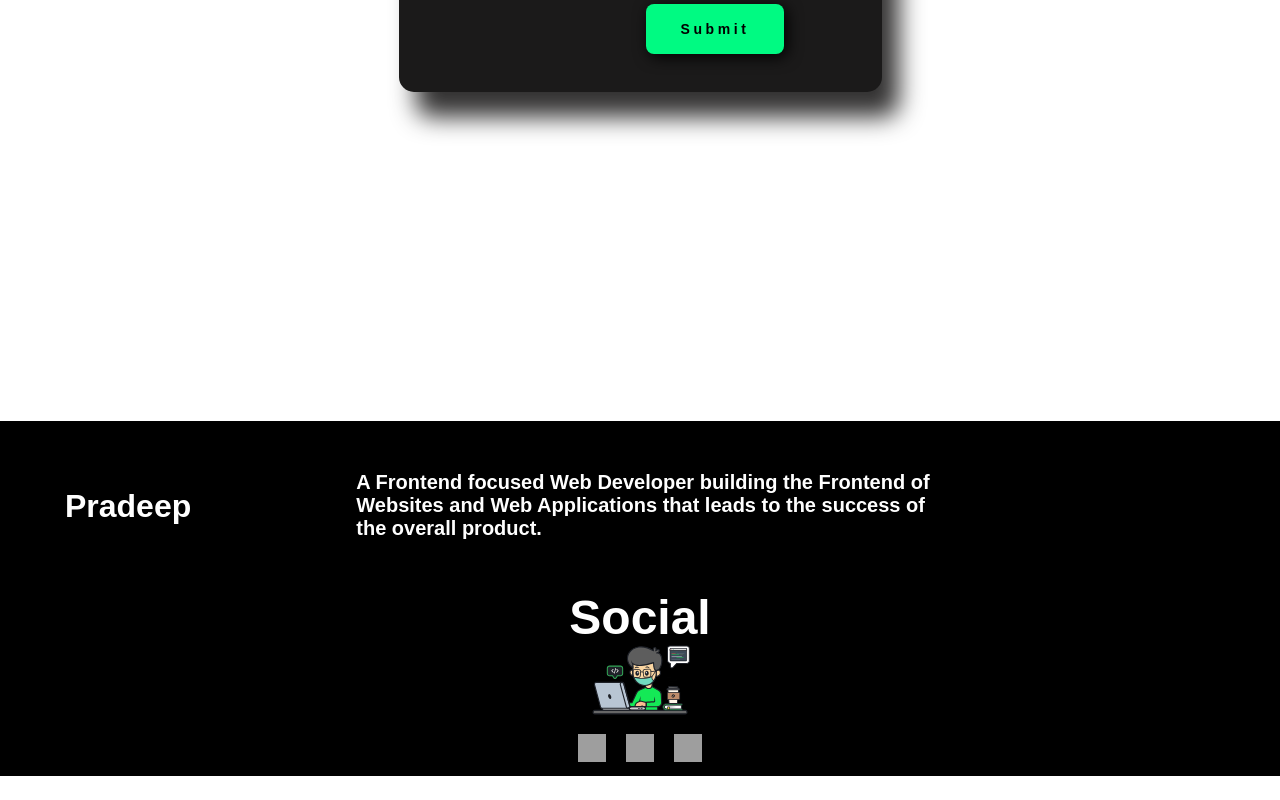
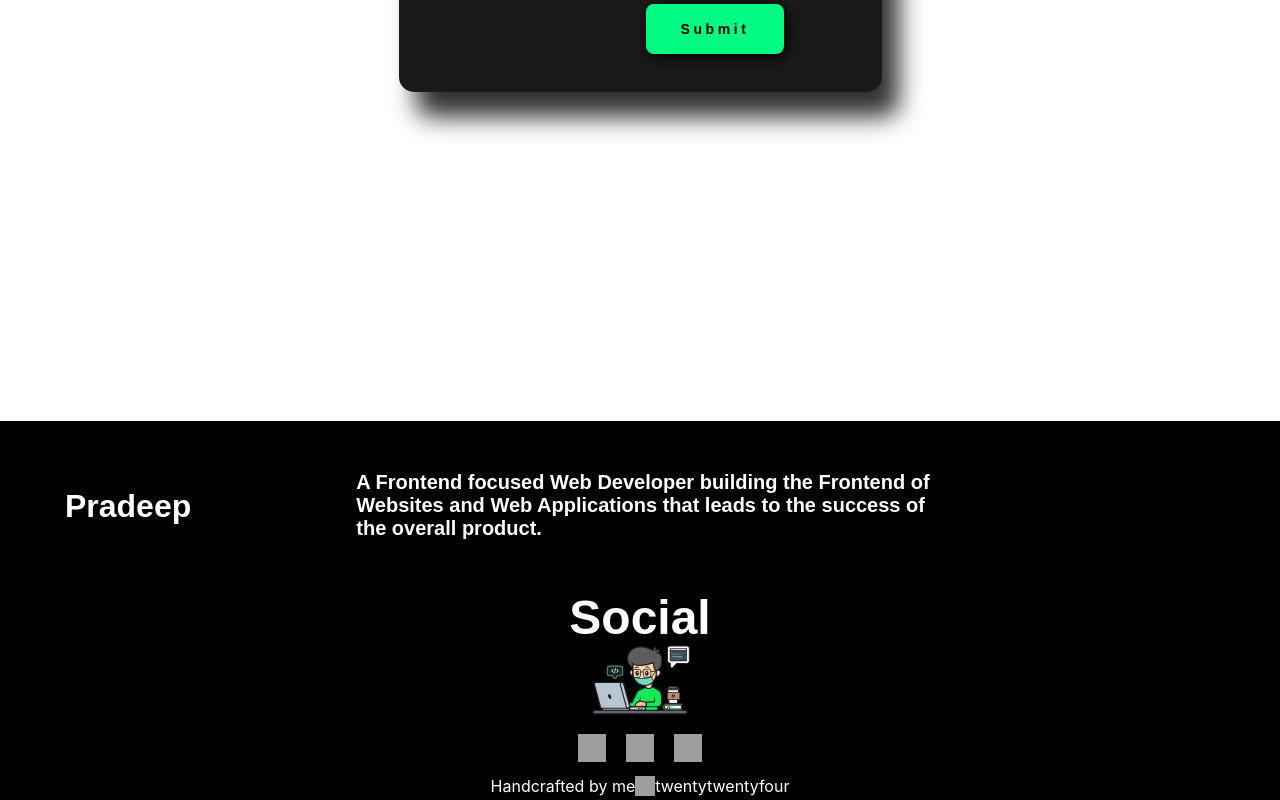
Before and after one commit to pradeep-08/pradeep-dev, a React (Create React App) app: page / in a window 1280 px wide. Shown: the part 6068-6868 px from the top of the page. Before the commit the page ends 6844 px from the top, so only its background shows below. Built offline with nearby package versions, Linux system fonts and the light colour scheme; grey boxes are pictures that could not be loaded; a web font is replaced by a local one.

Commit message:
END bugs

```diff
--- a/src/assets/componets/end.js
+++ b/src/assets/componets/end.js
@@ -27,7 +27,10 @@ function End() {
                 <img className='email-icon' onClick={() => openInNewTab('https://github.com/pradeep-08')}  width="28" height="28" src="https://img.icons8.com/officel/48/github.png" alt="github"/>
 
                 </div>
+
                 </div>
+
+                <div class="copyright">Handcrafted by me <span class="icon has-white-text"> <img width="20" height="20" src="https://img.icons8.com/color/48/copyright--v1.png" alt="copyright"/> </span> twentytwentyfour</div>
             </div>
 
 
--- a/src/assets/styles/end.css
+++ b/src/assets/styles/end.css
@@ -11,7 +11,12 @@
 }
 
 
+.copyright{
+    color: #FFF;
+    display: flex;
+    justify-content: center;
 
+}
 
     .end-container{
     display: flex;
```
Also changed, not shown: public/index.html (line endings or trailing spaces).
